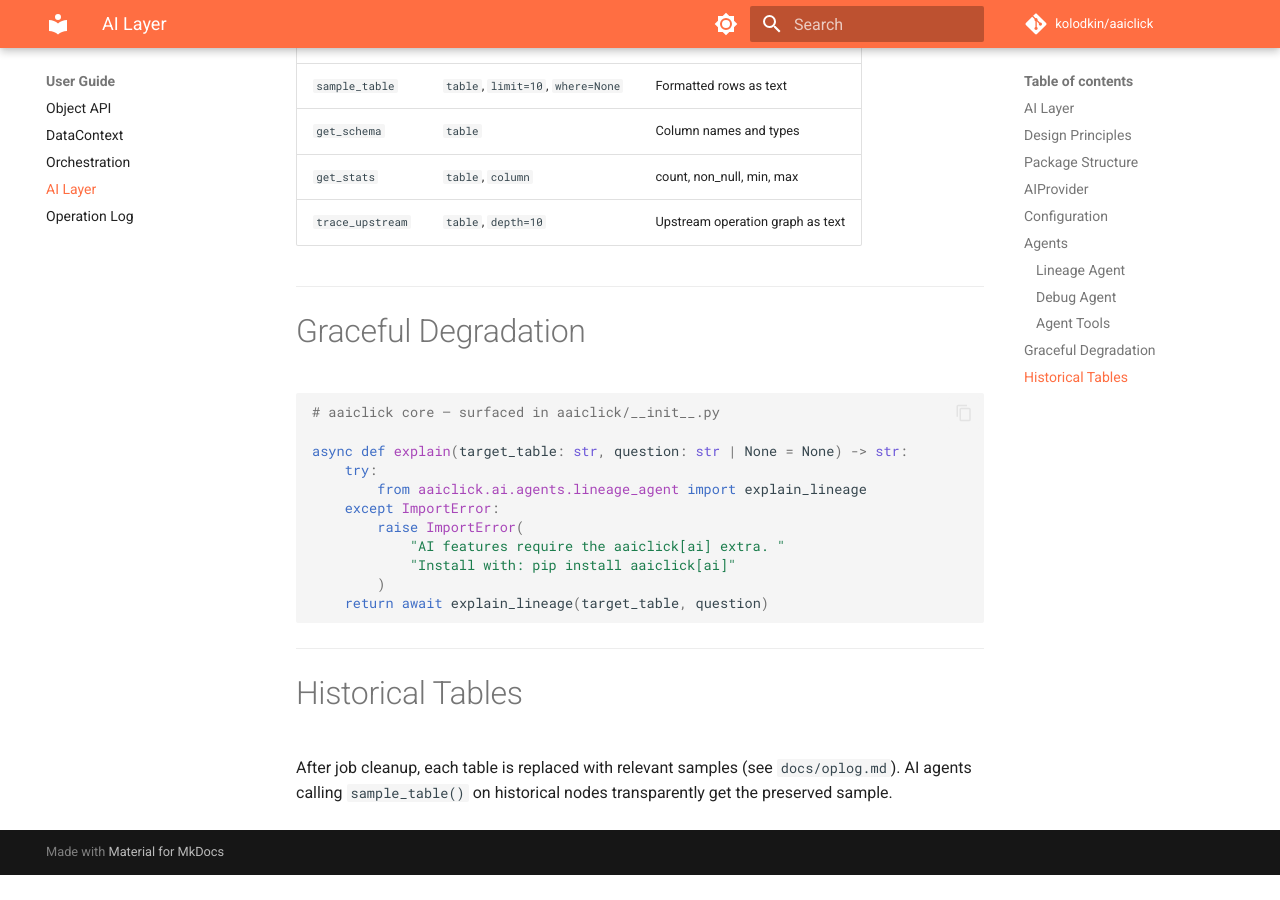
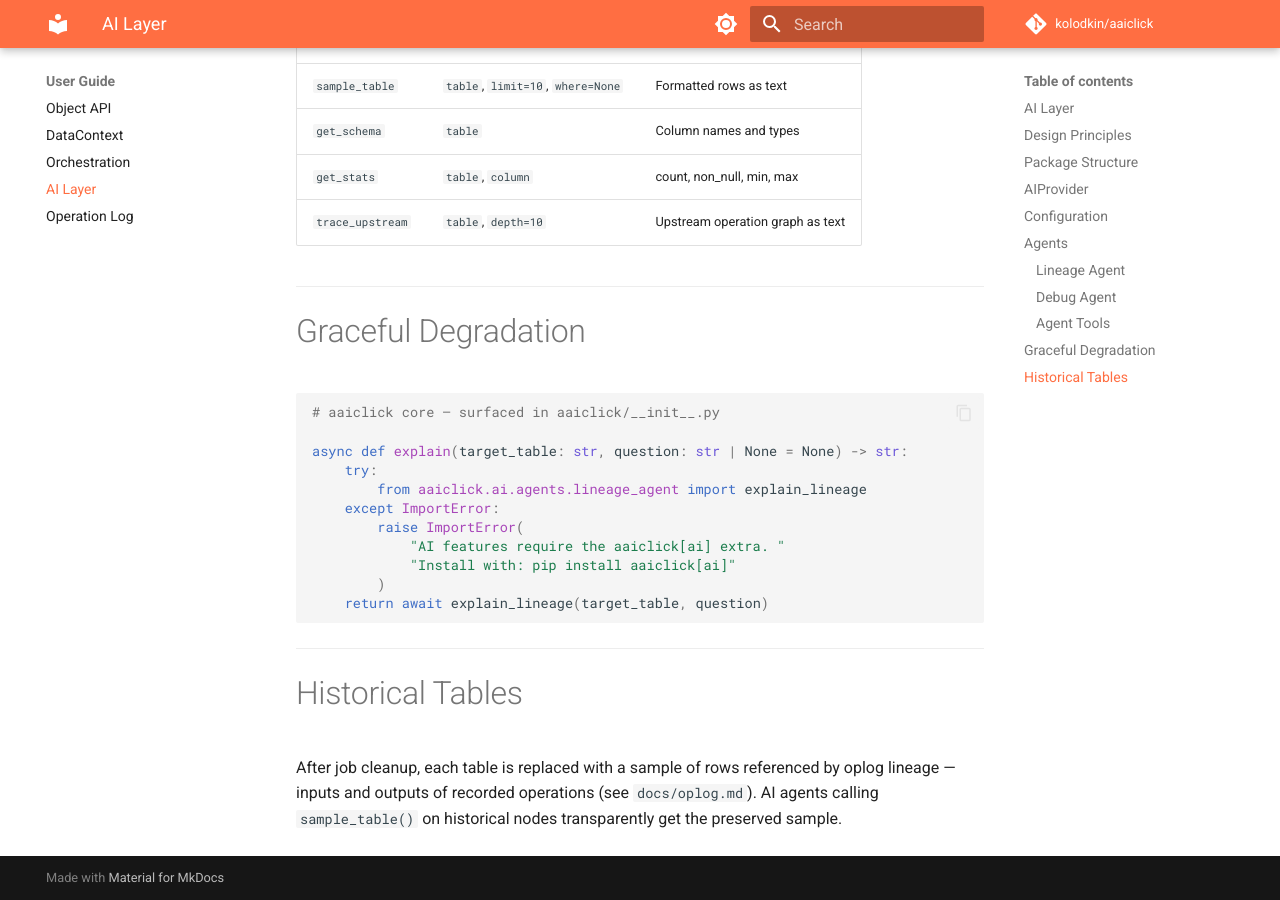
Before and after one commit to kolodkin/aaiclick, an MkDocs documentation site: the page built from docs/ai.md, in a window 1280 px wide and 900 px high, scrolled down 2668 px. Built offline with MkDocs 1.6.1 and Material for MkDocs 9.7.7, drawn with Linux system fonts in a browser that asks for light colours; comment, search, counter and statistics services are not loaded; before the commit the page ends 3543 px from its top, so only the background shows below that.

Commit message:
cleanup: clarify historical table samples are lineage-referenced rows

```diff
--- a/docs/ai.md
+++ b/docs/ai.md
@@ -140,4 +140,4 @@ async def explain(target_table: str, question: str | None = None) -> str:
 
 # Historical Tables
 
-After job cleanup, each table is replaced with relevant samples (see `docs/oplog.md`). AI agents calling `sample_table()` on historical nodes transparently get the preserved sample.
+After job cleanup, each table is replaced with a sample of rows referenced by oplog lineage — inputs and outputs of recorded operations (see `docs/oplog.md`). AI agents calling `sample_table()` on historical nodes transparently get the preserved sample.
```
